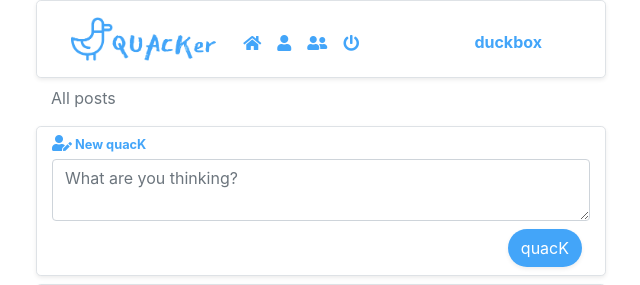
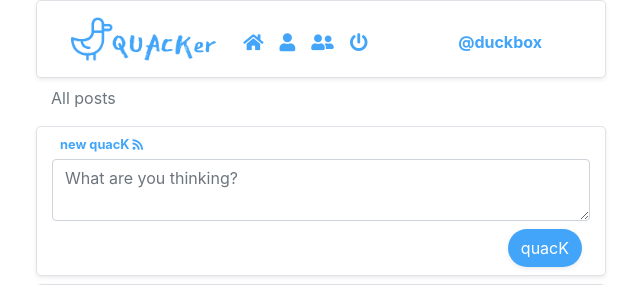
Before and after one commit to duckbox72/quacker, a Django app: page / in a window 1280 px wide. Shown: the top 285 px of the page, without its empty margins (319-959 px from the left). Run offline with Django 3.2, Linux system fonts and the light colour scheme; a user stored in the database is signed in; data comes from the database, SQL or seed files in the repository; some libraries are stand-ins or nearby versions.

Commit message:
post form aesthetic  update

```diff
--- a/network/static/network/styles.css
+++ b/network/static/network/styles.css
@@ -1,8 +1,19 @@
+#fa-rss {
+    font-size: 12px;
+    color: rgb(67, 165, 249);
+}
+#fa-rss {
+    font-size: 12px;
+    color: rgb(67, 165, 249);
+}
+
 .fas {
+    font-size: 18px;
     color: rgb(67, 165, 249);
 
 }
 .fas:hover {
+
     color: rgb(7, 135, 249);
 }
 
--- a/network/templates/network/index.html
+++ b/network/templates/network/index.html
@@ -16,8 +16,8 @@
         <div class="col-lg-6 border rounded-lg shadow-sm bg-white">
             <form id="post-form">
                 <div class="row">
-                    <div class="col pt-1">
-                        <i class="fas fa-user-edit"></i><span class="small my-text"> New quacK</span>
+                    <div class="col pt-1 ml-2">
+                        <span class="small my-text">new quacK </span><i id="fa-rss" class="fas fa-rss"></i>
                     </div>
                 </div>
                 <div class="row mt-1">
--- a/network/templates/network/layout.html
+++ b/network/templates/network/layout.html
@@ -8,6 +8,7 @@
         <link rel="stylesheet" href="https://stackpath.bootstrapcdn.com/bootstrap/4.4.1/css/bootstrap.min.css" integrity="sha384-Vkoo8x4CGsO3+Hhxv8T/Q5PaXtkKtu6ug5TOeNV6gBiFeWPGFN9MuhOf23Q9Ifjh" crossorigin="anonymous">
         <link rel="stylesheet" href="https://use.fontawesome.com/releases/v5.3.1/css/all.css" integrity="sha384-mzrmE5qonljUremFsqc01SB46JvROS7bZs3IO2EmfFsd15uHvIt+Y8vEf7N7fWAU" crossorigin="anonymous">
         <link href="{% static 'network/styles.css' %}" rel="stylesheet">
+
 
         {% block script %}
         {% endblock %}
@@ -30,19 +31,18 @@
                             <div class="mr-auto">
                                 <ul class="navbar-nav pt-2">
                                     {% if user.is_authenticated %}
-                                        <li class="nav-item bg-">
+                                        <li class="nav-item">
                                             <a class="nav-link" href="{% url 'index' %}"><i class="fas fa-home"></i></a>
                                         </li>
 
                                         <li class="nav-item">
                                             <a class="nav-link" href="#"><i class="fas fa-user"></i></a>
                                         </li>
-                                    {% endif %}
 
-                                    {% if user.is_authenticated %}
                                         <li class="nav-item">
                                             <a class="nav-link" href="#"><i class="fas fa-user-friends"></i></a>
                                         </li>
+
                                         <li class="nav-item">
                                             <a class="nav-link" href="{% url 'logout' %}"><i class="fas fa-power-off"></i></a>
                                         </li>
@@ -50,6 +50,7 @@
                                         <li class="nav-item">
                                             <a class="nav-link" href="{% url 'login' %}"><i class="fas fa-user"></i></a>
                                         </li>
+
                                         <li class="nav-item">
                                             <a class="nav-link" href="{% url 'register' %}"><i class="fas fa-user-plus"></i></a>
                                         </li>
@@ -57,9 +58,9 @@
                                 </ul>
 
                             </div>
-                            <div class="navbar-brand my-text text-right pt-2">
+                            <div class="navbar-brand my-text pt-2">
                                 {% if user.is_authenticated %}
-                                <a class="nav-link" href="#"><strong class="my-text small">{{ user.username }}</strong></a>
+                                    <a class="nav-link" href="#"><strong class="my-text small">@{{ user.username }}</strong></a>
                                 {% endif %}
                             </div>
                         </div>
```
